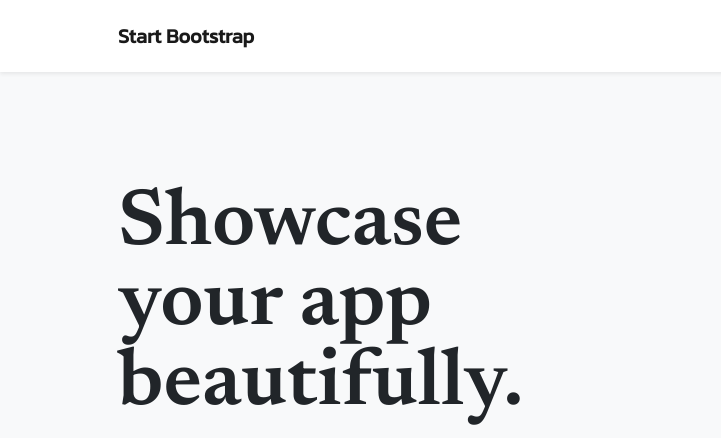
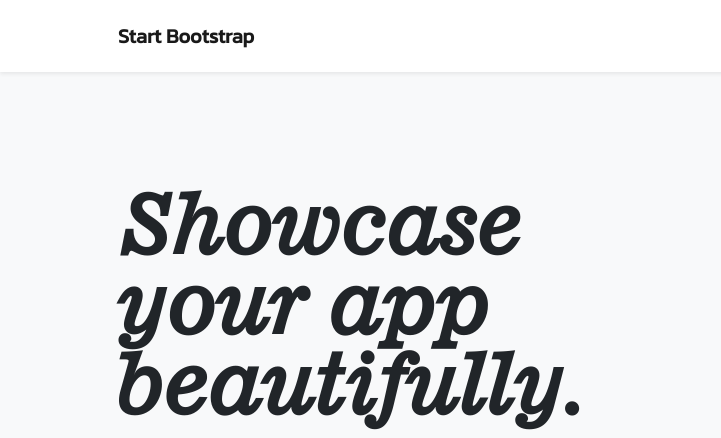
Before and after one commit to joiceapp/website, a website: page public/imprint.html in a window 1280 px wide. Shown: the top 438 px of the page, 0-721 px from the left. Drawn offline with nearby package versions, Linux system fonts and the light colour scheme; files whose address does not match are found by name.

Commit message:
Implement joiceapp font

```diff
--- a/src/scss/variables/_typography.scss
+++ b/src/scss/variables/_typography.scss
@@ -45,6 +45,16 @@ sans-serif,
 "Segoe UI Symbol",
 "Noto Color Emoji";
 
+//joiceapp font
+@font-face {
+    font-family: joiceapp;
+    src: url("../font/News 701 Italic BT.ttf");
+    font-weight: normal;
+    font-style: italic;
+  }
+
+
+
 // Override default Bootstrap font weights
 
 $font-weight-normal: 500;
```
Also changed, not shown: public/assets/fonts/News 701 Italic BT.ttf (added), public/css/styles.css, src/assets/fonts/News 701 Italic BT.ttf (added).
